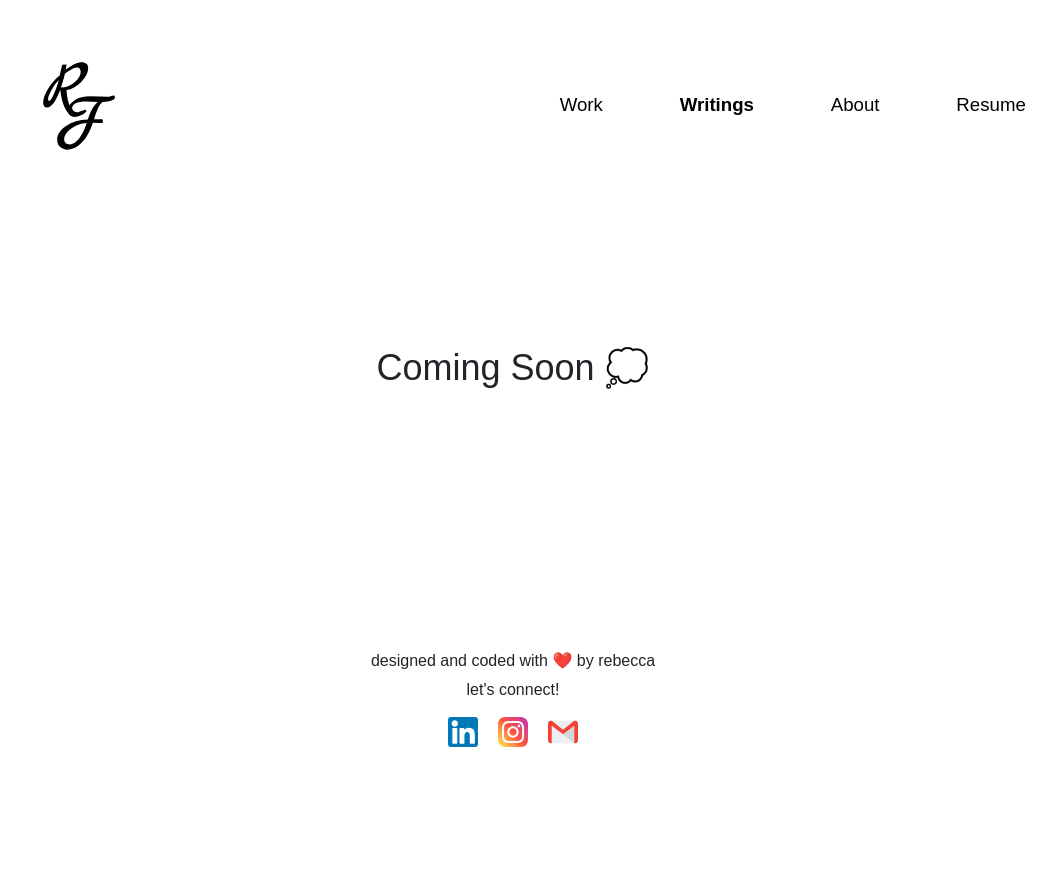
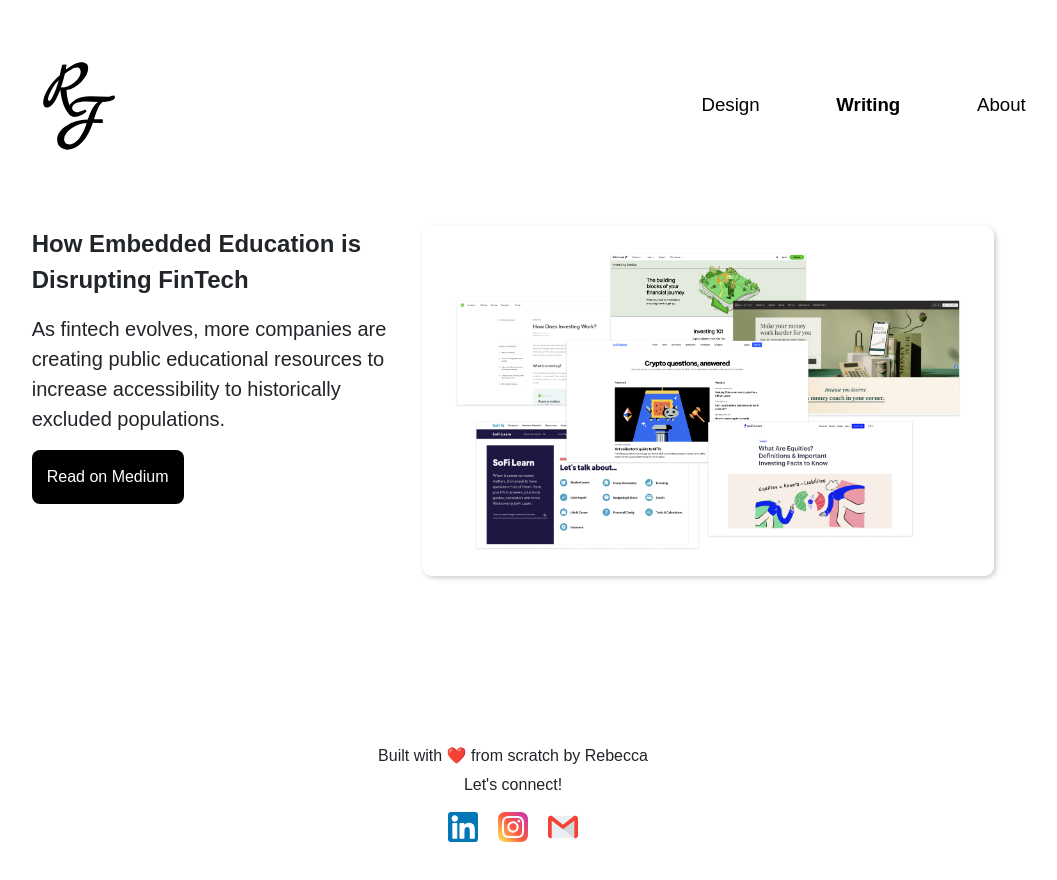
Before and after one commit to rebeccafu/rebeccafu.github.io, a plain HTML site: page writings.html in a window 1280 px wide. Shown: the whole page, without its empty margins (127-1184 px from the left). Before the commit the page ends 846 px from the top, so only its background shows below. Drawn offline with nearby package versions, Linux system fonts and the light colour scheme.

Commit message:
updated website to current life

```diff
--- a/writings.html
+++ b/writings.html
@@ -35,17 +35,17 @@
           <!-- Left links -->
           <ul class="navbar-nav ms-auto mb-2 mb-lg-0">
             <li class="nav-item">
-              <h5 class="nav-option" aria-current="page"><a href='index.html'>Work</a></h5>
+              <h5 class="nav-option" aria-current="page"><a href='index.html'>Design</a></h5>
             </li>
             <li class="nav-item">
-              <h5 class="nav-option selected"><a href="writings.html">Writings</a></h5>
+              <h5 class="nav-option selected"><a href="writings.html">Writing</a></h5>
             </li>
             <li class="nav-item">
               <h5 class="nav-option"><a href="about.html">About</a></h5>
             </li>
-            <li class="nav-item">
+            <!-- <li class="nav-item">
               <h5 class="nav-option"><a href="https://drive.google.com/file/d/10Jk3UyJb-YV-IJRHWzLB7VfayAUuHC_F/view?usp=sharing" target="_blank" rel="noopener">Resume</a></h5>
-            </li>
+            </li> -->
           </ul>
           <!-- Left links -->
         </div>
@@ -55,16 +55,26 @@
     </nav>
     </header>
 <!-- Title -->
-<div class="title">
-  <h3 class='writing-intro'>Coming Soon 💭</h3>
-</div>
+<div class='projectSection'>
+  <!-- <div class="subtitle">
+  <h4 class='subtitle-home'><strong>💼 Featured Work</strong></h4>
+  </div> -->
+  <div class="projectCard">
+    <div class="caption-234">
+      <p class="projectName"><strong>How Embedded Education is Disrupting FinTech</strong></p>
+      <p class="projectDesc">As fintech evolves, more companies are creating public educational resources to increase accessibility to historically excluded populations.</p>
+      <button class='projectLink'><a href='https://uxdesign.cc/how-embedded-education-is-disrupting-fintech-275cc6f85507?sk=e346384bdf4ea582b68ea0fefb89aec2' target='_blank' rel='noopener'>Read on Medium</a></button>
+      <!-- <button class='projectLink'><a href='https://rebecca-fu.medium.com/medium-concept-inspiring-the-next-generation-of-creators-c843874e1ce5' target='_blank' rel='noopener'>View on Behance</a></button> -->
+    </div>
+    <a href='https://uxdesign.cc/how-embedded-education-is-disrupting-fintech-275cc6f85507?sk=e346384bdf4ea582b68ea0fefb89aec2' target='_blank' rel='noopener'><img id="wardrobeImage" src="images/fintech-ed.png" alt="EmbeddedEdinFintech"></a>
+  </div>
 <br>
 <br>
 <br>
   </body>
   <footer>
-    <p class='footer'>designed and coded with ❤️ by rebecca</p>
-    <p class='footer'>let's connect!</p>
+    <p class='footer'>Built with ❤️ from scratch by Rebecca</p>
+  <p class='footer'>Let's connect!</p>
     <div class='footer-icons'>
       <a href='https://www.linkedin.com/in/becsf' target='_blank' rel='noopener'><img class='socials' src='images/socials/linkedin.svg' alt="LinkedIn"></a>
       <a href='https://www.instagram.com/becs_f' target='_blank' rel='noopener'><img class='socials' src='images/socials/instagram.svg' alt="Instagram"></a>
```
Also changed, not shown: about.html (+11 -12 lines), index.html (+8 -8 lines), images/fintech-ed.png (added).
